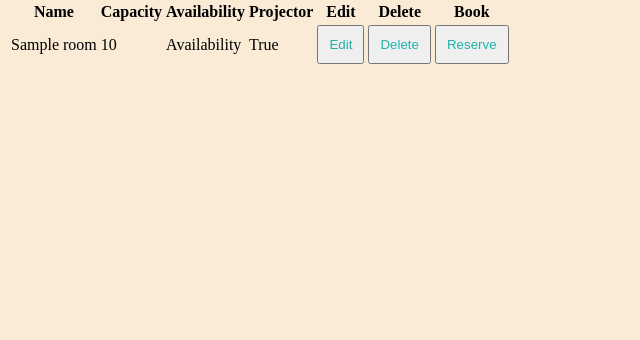
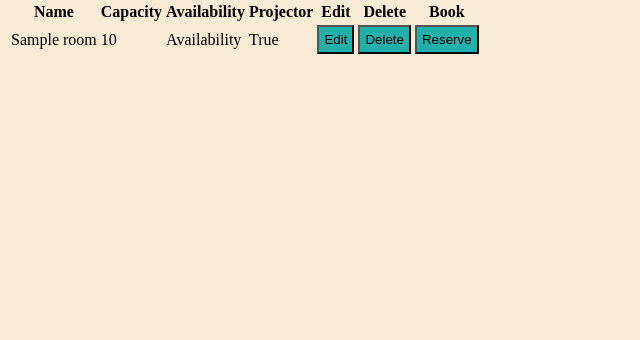
Before and after one commit to saradonin/conference_room_rental, a Django app: page /rooms/ in a window 1280 px wide. Shown: the part 205-545 px from the top of the page, without its empty margins (0-640 px from the left). Run offline with Django 4.2, Linux system fonts and the light colour scheme; tables that the repository leaves empty hold one stand-in row (values such as "Sample post").

Commit message:
style tweaks

```diff
--- a/reservations/static/css/style.css
+++ b/reservations/static/css/style.css
@@ -22,8 +22,9 @@ body {
 
 
 .btn {
-    padding: 10px;
-    color: lightseagreen;
+    padding: 5px;
+    color: black;
+    background: lightseagreen;
 }
 
 .footer {
```
